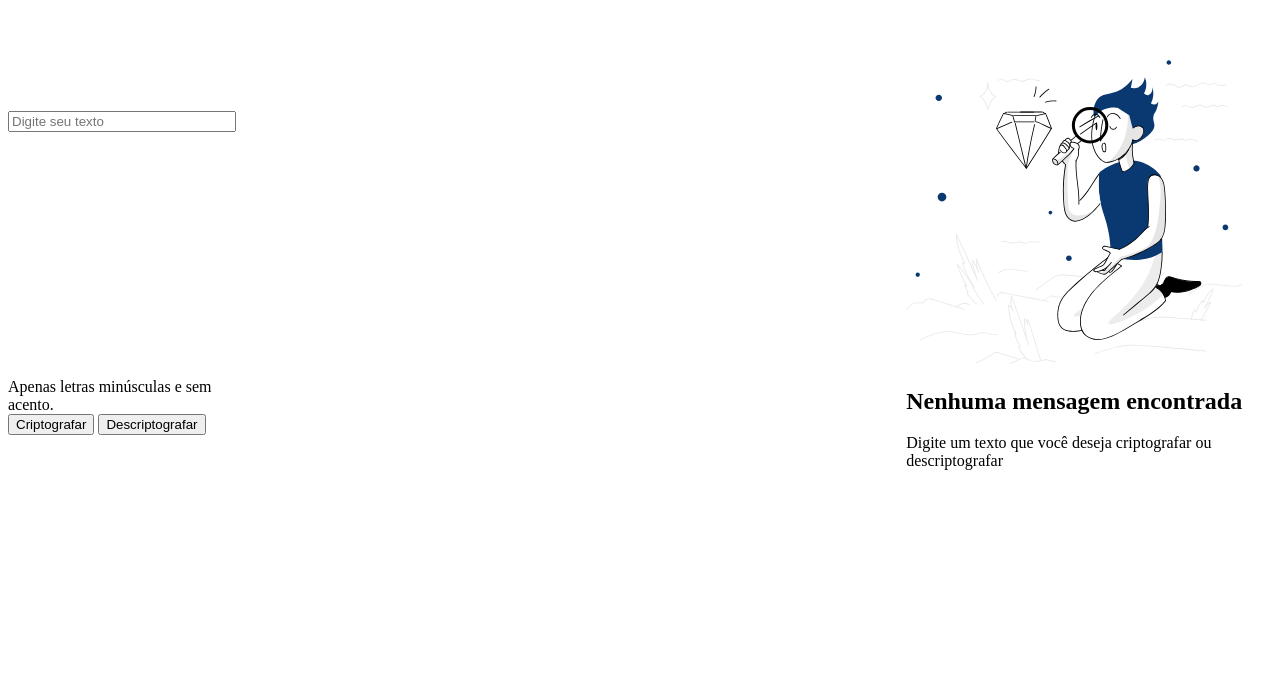
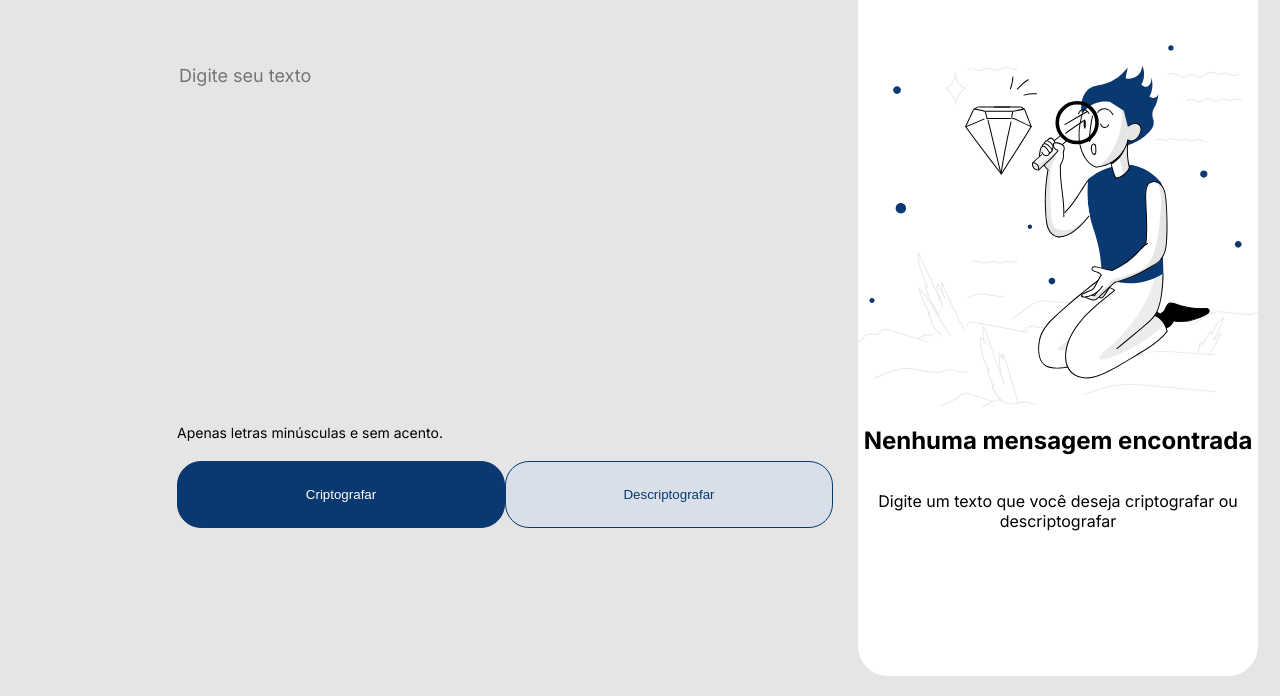
Before and after one commit to fefo1811/Decodificador-de-Texto, a plain HTML site: page index.html in a window 1280 px wide. Shown: the part 104-800 px from the top of the page. Drawn offline with Linux system fonts and the light colour scheme.

Commit message:
Estilização da página

```diff
--- a/assets/css/styles.css
+++ b/assets/css/styles.css
@@ -1,7 +1,113 @@
+@import url('https://fonts.googleapis.com/css2?family=Inter:wght@100..900&display=swap');
+
+html, body {
+    margin: 0px;
+    padding: 0px;
+    height: 100%;
+    background-color: #E5E5E5;
+    font-family: "Inter", sans-serif;
+}
+
+.container_principal {
+    display: grid;
+    grid-template-columns: 0.1fr 0.5fr 0.5fr;
+    gap: 25px;
+    height: 100%;
+}
+
+.container_cabecalho {
+    padding: 1rem;
+}
+
 .logo_alura {
     width: 120px;
     height: 48px;
+}
+
+.container_conteudo {
+    display: flex;
+    flex-direction: column;
+    justify-content: space-around;
+}
+
+.container_conteudo > input {
+    border: none;
+    background-color: #e5e5e5;
+    font-family: 'Inter', sans-serif;
+    font-size: 18px;
+}
+
+input:focus, textarea:focus, select:focus {
+    outline: 0;
+    border: 0 none;
+    box-shadow: none;
+}
+
+.container_acao {
+    display: flex;
+    flex-direction: column;
+}
+
+.aviso {
+    margin-bottom: 1.2rem;
+    font-size: 14px;
+}
+
+.container_botao {
+    display: flex;
+    justify-content: space-evenly;
+}
+
+.botao_criptografar {
+    width: 328px;
+    border-radius: 24px;
+    height: 67px;
+    border: 1px solid #0A3871;
+    background-color: #0A3871;
+    color: white;
+}
+
+.botao_descriptografar {
+    width: 328px;
+    border-radius: 24px;
+    height: 67px;
+    border: 1px solid #0A3871;
+    background-color: #D8DFE8;
+    color: #0A3871;
+}
+
+.container_lateral {
+    display: flex;
+    flex-direction: column;
+    align-items: flex-end;
+    justify-content: center;
+    margin-right: 2.5rem;
+}
+
+.container_criptografado {
+    display: flex;
+    width: 400px;
+    /* font-size: 18px; */
+    text-align: center;
+    height: 95vh;
+    flex-direction: column;
+    justify-content: center;
+    background-color: white;
+    border-radius: 30px;
+}
+
+/* .not_found {
+    width: 336px;
+    height: 304px;
+} */
+
+/* .container_cabecalho {
     padding: 1rem;
+}
+
+.logo_alura {
+    width: 120px;
+    height: 48px;
 }
 
 .container_principal {
@@ -21,4 +127,4 @@
 
 .texto_input {
 
-}
+} */
--- a/index.html
+++ b/index.html
@@ -8,29 +8,31 @@
     <link rel="stylesheet" href="assets/css/styles.css">
 </head>
 <body>
-    <header class="container_cabecalho">
-        <img src="assets/img/alura-logo.png" alt="Imagem do logo da Alura" class="logo_alura">
-    </header>
 
     <main class="container_principal">
+        <header class="container_cabecalho">
+            <img src="assets/img/alura-logo.png" alt="Imagem do logo da Alura" class="logo_alura">
+        </header>
 
         <section class="container_conteudo">
             <input type="text" name="texto" placeholder="Digite seu texto" id="texto_input" class="texto_input">
 
-            <div class="container_botao">
-                <span>Apenas letras minúsculas e sem acento.</span>
+            <div class="container_acao">
+                <span class="aviso">Apenas letras minúsculas e sem acento.</span>
 
-                <div class="container_teste">
-                    <button>Criptografar</button>
-                    <button>Descriptografar</button>
+                <div class="container_botao">
+                    <button class="botao_criptografar">Criptografar</button>
+                    <button class="botao_descriptografar">Descriptografar</button>
                 </div>
             </div>
         </section>
 
         <aside class="container_lateral">
-            <img src="assets/img/imagem-1.svg" alt="Homem usando uma lupa para ver um diamante">
-            <h2>Nenhuma mensagem encontrada</h2>
-            <p>Digite um texto que você deseja criptografar ou descriptografar</p>
+            <div class="container_criptografado">
+                <img src="assets/img/imagem-1.svg" alt="Homem usando uma lupa para ver um diamante" class="not_found">
+                <h2>Nenhuma mensagem encontrada</h2>
+                <p>Digite um texto que você deseja criptografar ou descriptografar</p>
+            </div>
         </aside>
 
     </main>
```
